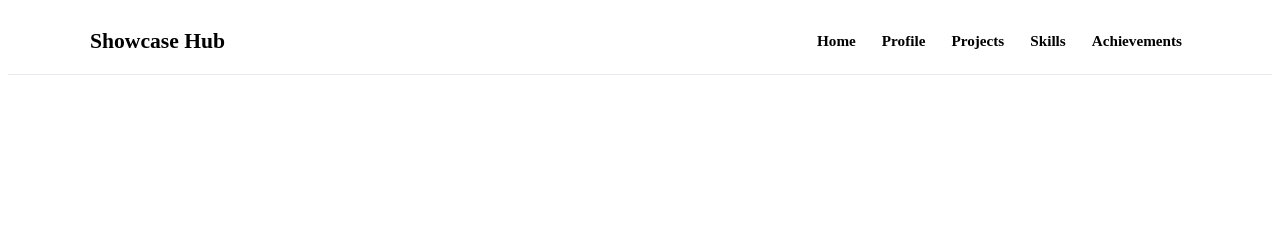
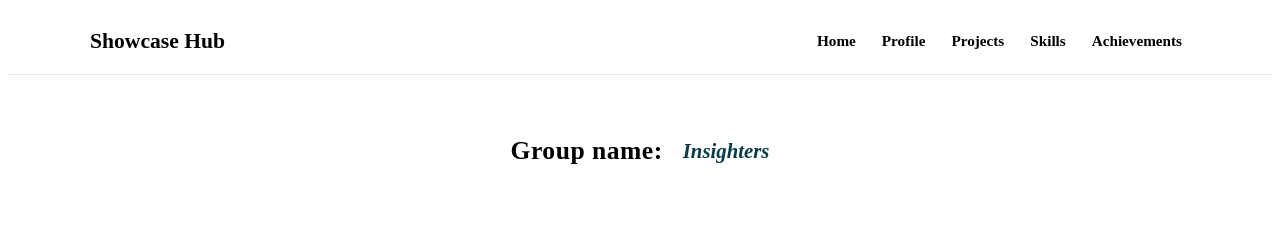
Before and after one commit to DevOpsG4Assignments/student-portfolio, a plain HTML site: page src/index.html in a window 1280 px wide. Drawn offline with Linux system fonts and the light colour scheme.

Commit message:
modify index.html and style.css to add and styling group name section

```diff
--- a/src/index.html
+++ b/src/index.html
@@ -19,6 +19,14 @@
                 </nav>
             </div>
         </header>
+        <main>
+            <section id="group-name">
+                <div class="group-info">
+                    <h2>Group name:</h2>
+                    <p>Insighters</p>
+                </div>
+            </section>
 
+        </main>
     </body>
 </html>
--- a/styles/style.css
+++ b/styles/style.css
@@ -53,3 +53,30 @@
   transform: translateY(-1px);
   outline: none;
 }
+
+/* Group name section*/
+#group-name {
+  display: flex;
+  justify-content: center;
+}
+.group-info {
+  padding: 20px;
+  max-width: 1100px;
+  margin: 20px auto;
+  display: flex;
+  align-items: center;
+}
+
+.group-info h2 {
+  font-size: 1.6rem;
+  letter-spacing: 0.5px;
+}
+
+.group-info p {
+  color: #073b47;
+  font-weight: 600;
+  padding-left: 20px;
+  font-style: italic;
+  font-size: 1.3rem;
+  margin: 0;
+}
```
